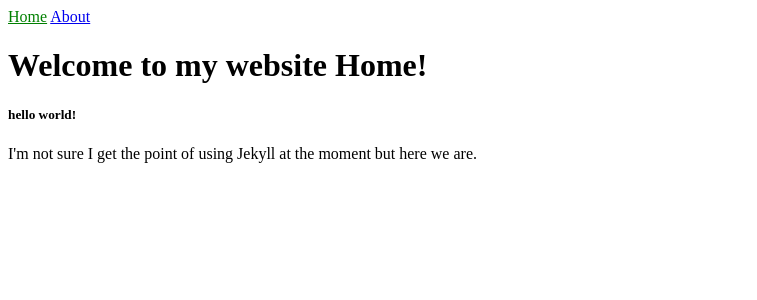
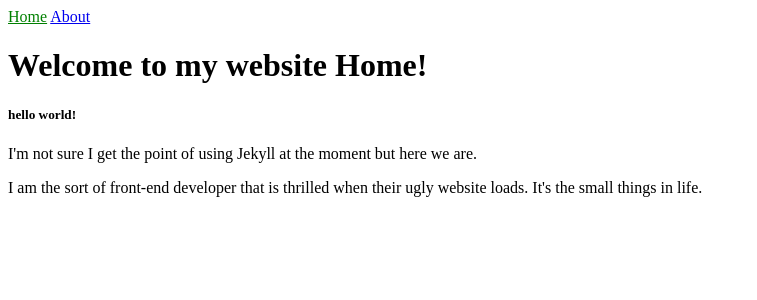
Before and after one commit to alandler/alandler.github.io, a Jekyll site: the page built from index.markdown, in a window 1280 px wide. Shown: the top 300 px of the page, without its empty margins (0-757 px from the left). Built offline with Jekyll 4.4.1, drawn with Linux system fonts in a browser that asks for light colours.

Commit message:
Add sarcasm

```diff
--- a/index.markdown
+++ b/index.markdown
@@ -10,4 +10,5 @@ title: Home
 <h1>Welcome to my website {{page.title}}!</h1>
             <h5>{{ "Hello World!" | downcase }}</h5>
             <p>I'm not sure I get the point of using Jekyll at the moment but here we are.</p>
+            <p>I am the sort of front-end developer that is thrilled when their ugly website loads. It's the small things in life.</p>
 </body>
```
